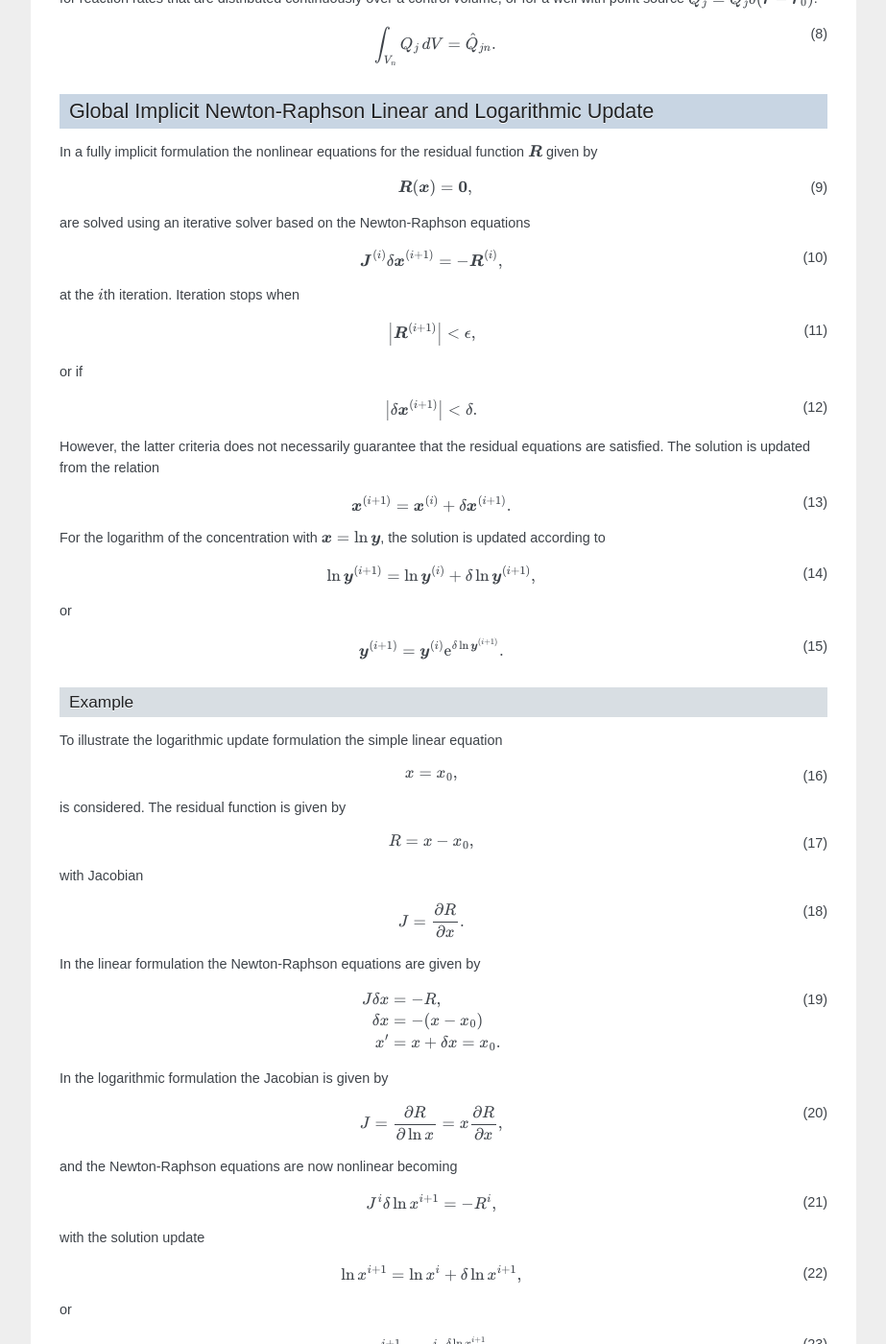
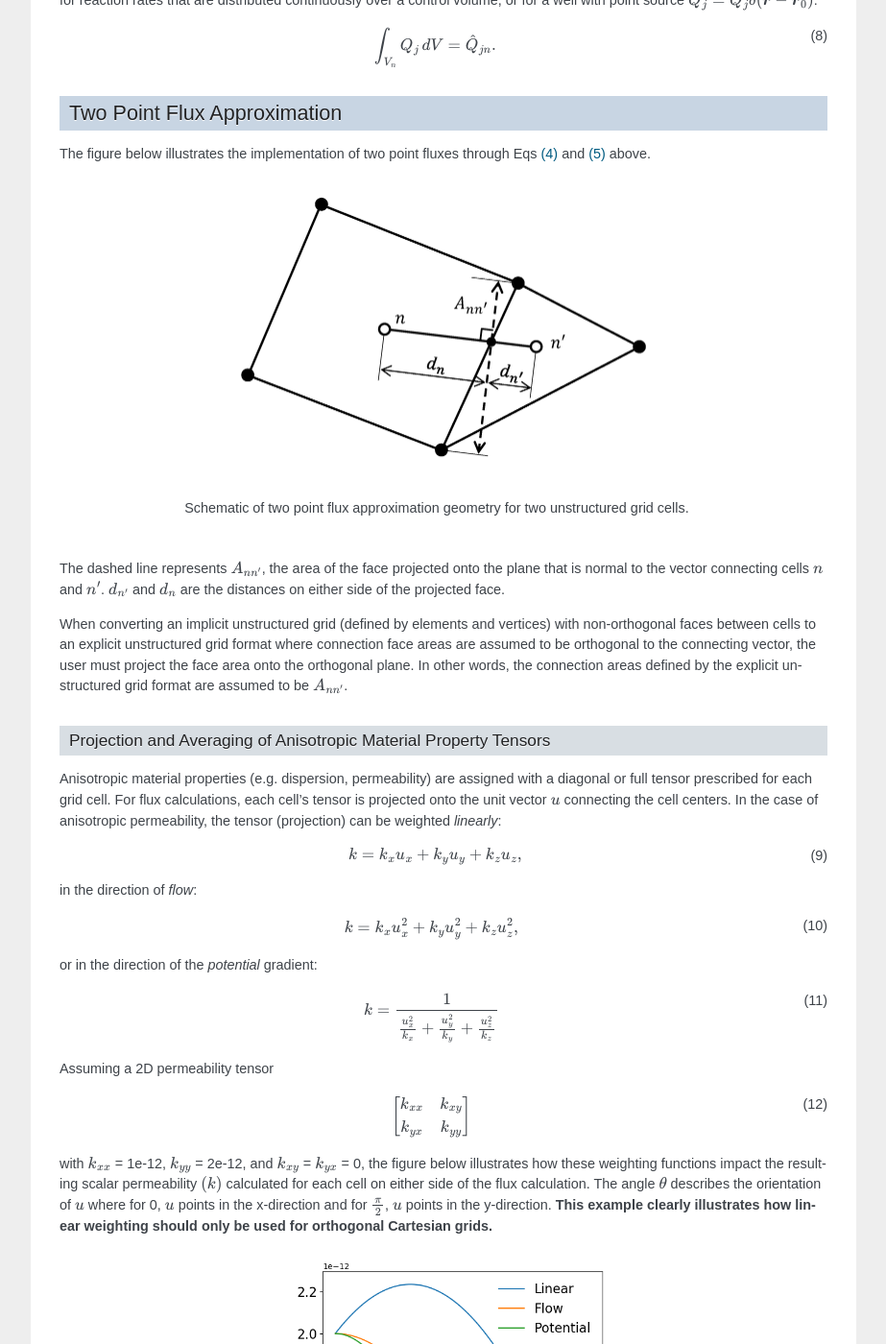
Before and after one commit to Miracloon/pflotran-documentation, a Sphinx documentation site: the page built from source/theory_guide/appendixB.rst, in a window 1280 px wide and 1400 px high, scrolled down 1059 px. Shown: the whole window at 96% size, without its empty margins (318-1241 px from the left). Built offline with Sphinx 7.4.7, drawn with Linux system fonts in a browser that asks for light colours; some of the changed text lies outside the part shown.

Commit message:
Added documentation explaining tfp connections and conversion of tensors to scalars

```diff
--- a/source/theory_guide/appendixB.rst
+++ b/source/theory_guide/appendixB.rst
@@ -9,8 +9,7 @@ splitting solution methods are supported for reactive transport.
 Integrated Finite Volume Discretization
 ---------------------------------------
 
-The governing partial differential equations for mass conservation can
-be written in the general form
+The governing partial differential equation for mass conservation of primary species :math:`j` can be written in the general form
 
 .. math::
    :label: mass-cons-soln
@@ -51,8 +50,8 @@ grid cells connected to the :math:`n`\ th node with interfacial area
 .. math::
    :label: flux-fluid-soln
 
-   F_{j,nn'}^{{\alpha}}= \big(q_{{\alpha}}X_{{\alpha}}\big)_{nn'} - \big(\varphi s_{{\alpha}}\tau_{{\alpha}}D_{{\alpha}}\big)_{nn'}
-   \frac{X_{n'}^{{\alpha}}- X_n^{{\alpha}}}{d_{n'}+d_n},
+   F_{j,nn'}^{{\alpha}}= \big(q_{{\alpha}}X_j^{{\alpha}}\big)_{nn'} - \big(\varphi s_{{\alpha}}\tau_{{\alpha}}D_{{\alpha}}\big)_{nn'}
+   \frac{X_{jn'}^{{\alpha}}- X_{jn}^{{\alpha}}}{d_{n'}+d_n},
 
 with perpendicular distances to interface :math:`nn'` from nodes
 :math:`n` and :math:`n'` denoted by :math:`d_{n'}` and :math:`d_n`,
@@ -61,10 +60,10 @@ respectively. Upstream weighting is used for the advective term
 .. math::
    :label: upstream-soln
 
-   \big(q_{{\alpha}}X_{{\alpha}})_{nn'} = \left\{
+   \big(q_{{\alpha}}X_j^{{\alpha}}\big)_{nn'} = \left\{
    \begin{array}{ll}
-   q_{nn'}^{{\alpha}}X_{n'}, & q_{nn'} > 0\\
-   q_{nn'}^{{\alpha}}X_{n}, &  q_{nn'} < 0
+   (q_{{\alpha}})_{nn'}X_{jn'}, & (q_{{\alpha}})_{nn'} > 0\\
+   (q_{{\alpha}})_{nn'}X_{jn}, &  (q_{{\alpha}})_{nn'} < 0
    \end{array}
    \right..
 
@@ -84,6 +83,76 @@ volume, or for a well with point source
    :label: CV-soln
 
    \int_{V_n}Q_j\, dV = \hat Q_{jn}.
+
+Two Point Flux Approximation
+----------------------------
+The figure below illustrates the implementation of two point fluxes through Eqs :eq:`flux-soln` and :eq:`flux-fluid-soln` above.
+
+
+.. figure:: ./figs/tpf_connection.png
+   :name: fig:tpf
+   :scale: 25
+   :align: center
+
+   Schematic of two point flux approximation geometry for two unstructured grid cells.
+
+The dashed line represents :math:`A_{nn'}`, the area of the face projected onto the plane that is normal to the vector connecting cells :math:`n` and :math:`n'`.
+:math:`d_{n'}` and :math:`d_n` are the distances on either side of the projected face.
+
+When converting an implicit unstructured grid (defined by elements and vertices) with non-orthogonal faces between cells to an explicit unstructured grid format where connection face areas are assumed to be orthogonal to the connecting vector, the user must project the face area onto the orthogonal plane.
+In other words, the connection areas defined by the explicit unstructured grid format are assumed to be :math:`A_{nn'}`.
+
+Projection and Averaging of Anisotropic Material Property Tensors
+~~~~~~~~~~~~~~~~~~~~~~~~~~~~~~~~~~~~~~~~~~~~~~~~~~~~~~~~~~~~~~~~~
+Anisotropic material properties (e.g. dispersion, permeability) are assigned with a diagonal or full tensor prescribed for each grid cell.
+For flux calculations, each cell's tensor is projected onto the unit vector :math:`u` connecting the cell centers.
+In the case of anisotropic permeability, the tensor (projection) can be weighted *linearly*:
+
+.. math::
+   :label: direction-of-u
+
+   k = k_x u_x + k_y u_y + k_z u_z,
+
+in the direction of *flow*:
+
+.. math::
+   :label: direction-of-flow
+
+   k = k_x u_x^2 + k_y u_y^2 + k_z u_z^2,
+
+or in the direction of the *potential* gradient:
+
+.. math::
+   :label: direction-of-potential
+
+   k = \frac{1}{\frac{u_x^2}{k_x} + \frac{u_y^2}{k_y} + \frac{u_z^2}{k_z}}
+
+Assuming a 2D permeability tensor
+
+.. math::
+   :label: perm-tensor
+
+   \begin{bmatrix}
+   k_{xx} & k_{xy} \\
+   k_{yx} & k_{yy}
+   \end{bmatrix}
+
+with :math:`k_{xx}` = 1e-12, :math:`k_{yy}` = 2e-12, and :math:`k_{xy}` = :math:`k_{yx}` = 0, the figure below illustrates how these weighting functions impact the resulting scalar permeability :math:`(k)` calculated for each cell on either side of the flux calculation.
+The angle :math:`\theta` describes the orientation of :math:`u` where for 0, :math:`u` points in the x-direction and for :math:`\frac{\pi}{2}`, :math:`u` points in the y-direction.
+**This example clearly illustrates how linear weighting should only be used for orthogonal Cartesian grids.**
+
+.. figure:: ./figs/perm_tensor_to_scalar.png
+   :name: fig:perm_tensor
+   :scale: 60
+   :align: center
+
+
+In all cases, the resulting projected scalar permeabilities on either side of the face are distance-weighted, harmonically averaged:
+
+.. math::
+   :label: harmonic-perm
+
+   k_\text{ave} = \frac{k_n k_{n'}(d_n+d_{n'})}{d_n k_{n'} + d_{n'} k_n}.
 
 Global Implicit Newton-Raphson Linear and Logarithmic Update
 ------------------------------------------------------------
--- /dev/null
+++ b/source/theory_guide/python/plot_tensor_conversion.py
@@ -0,0 +1,52 @@
+#!/usr/bin/env python3
+# -*- coding: utf-8 -*-
+"""
+Created on Fri Oct 16 14:53:14 2020
+
+@author: gehammo
+"""
+
+import matplotlib.pyplot as plt
+import numpy as np
+
+n = 1000
+kx = 2e-12
+ky = 1e-12
+
+angle = np.arange(0,n+1)/float(n)*np.pi/2
+x = np.cos(angle)
+y = np.sin(angle)
+
+k_linear = x[:]*kx + y[:]*ky
+k_flow = np.power(x[:],2)*kx + np.power(y[:],2)*ky
+k_potential = 1./(np.power(x[:],2)/kx+np.power(y[:],2)/ky)
+
+f = plt.figure(figsize=(6,6))
+ax = f.add_subplot(111)
+plt.xlabel(r"$\theta$",fontsize=16)
+plt.ylabel(r"$k$ $[m^2]$",fontsize=16,labelpad=10)
+
+ax.plot(angle,k_linear,label='Linear')
+ax.plot(angle,k_flow,label='Flow')
+ax.plot(angle,k_potential,label='Potential')
+
+unit = 0.125
+x_tick = np.arange(0,0.5+unit,unit)
+#x_label = [r"{\fontsize{15pt}{3em}\selectfont{}$0$}", r"$\frac{\pi}{8}$", r"$\frac{\pi}{4}$", r"$\frac{3\pi}{8}$", r"$\frac{\pi}{2}$"]
+x_label = [r"$0$", r"$\frac{\pi}{8}$", r"$\frac{\pi}{4}$", r"$\frac{3\pi}{8}$", r"$\frac{\pi}{2}$"]
+ax.set_xticks(x_tick*np.pi)
+ax.set_xticklabels(x_label,fontsize=16)
+ax.tick_params(axis='x',labelsize=16,pad=10)
+ax.tick_params(axis='y',labelsize=16)
+
+
+plt.legend(loc=1,fontsize=16)
+plt.gca().get_legend().draw_frame(False)
+plt.gca().get_legend().draw_frame(False)
+
+f.subplots_adjust(hspace=0.2,wspace=0.2,
+                  bottom=.14,top=.96,
+                  left=.15,right=.96)
+
+plt.show()
+plt.savefig("tensor_to_scalar.png")
```
Also changed, not shown: source/theory_guide/figs/perm_tensor_to_scalar.png (added), source/theory_guide/figs/tpf_connection.png (added).
